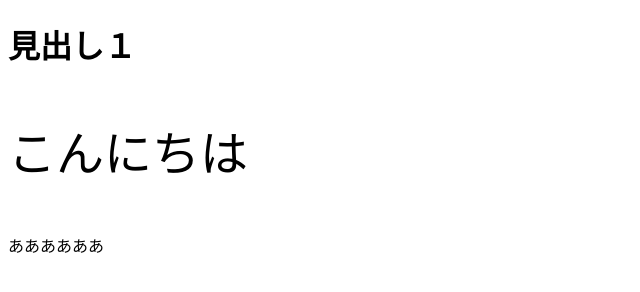
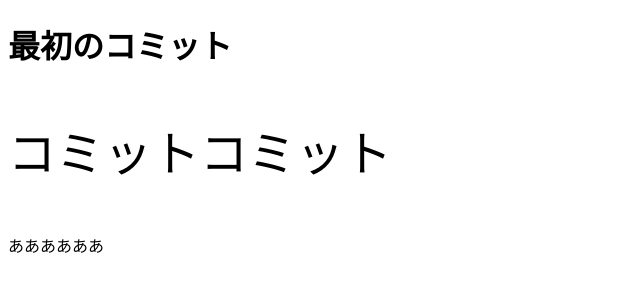
Before and after one commit to KeisukeHomma/KeisukeHomma.github.io, a plain HTML site: page test.html in a window 1280 px wide. Shown: the whole page, without its empty margins (0-640 px from the left). Drawn offline with Linux system fonts and the light colour scheme.

Commit message:
3回目のコミット

```diff
--- a/test.html
+++ b/test.html
@@ -6,8 +6,8 @@
 </head>
 <body>
 <wrapper style="font-family: 'Meiryo UI'">
-  <h1>見出し１</h1>
-  <p style="font-size: 3em;">こんにちは</p>
+  <h1>最初のコミット</h1>
+  <p style="font-size: 3em;">コミットコミット</p>
   ああああああ
 </wrapper>
 </body>
```
